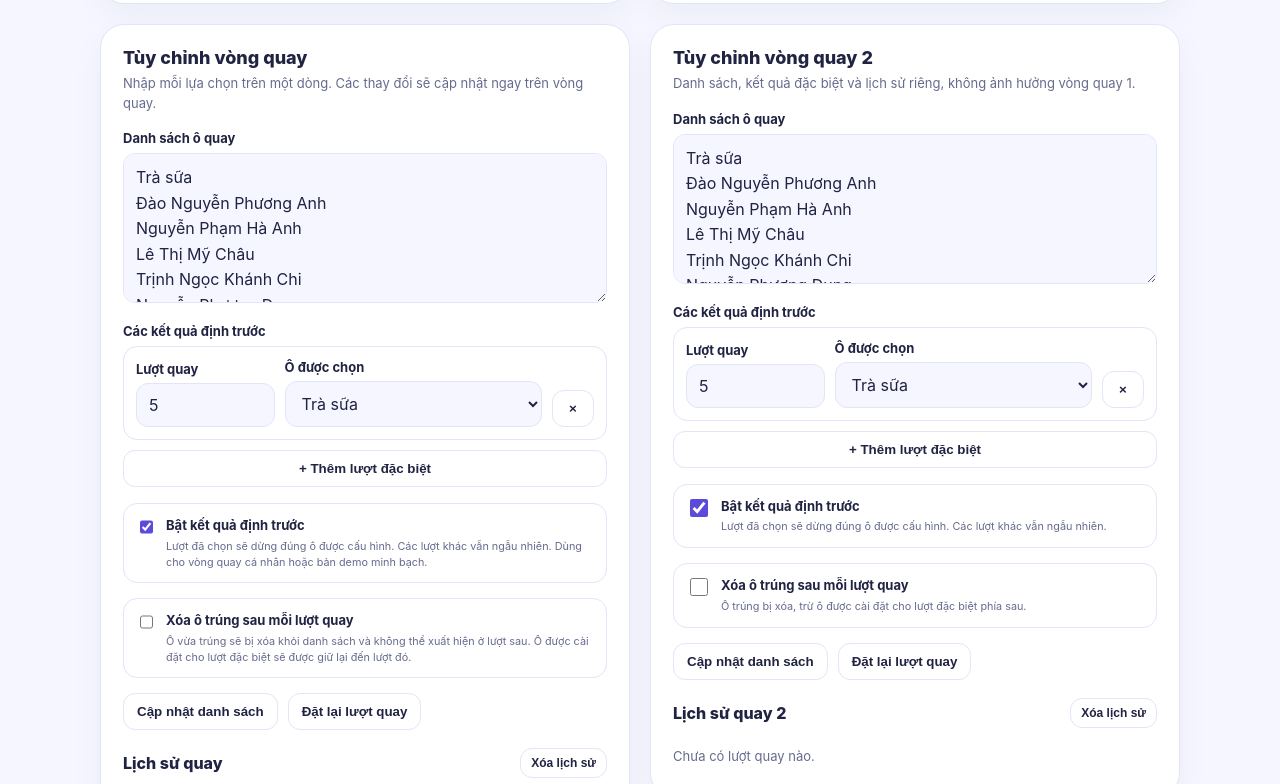
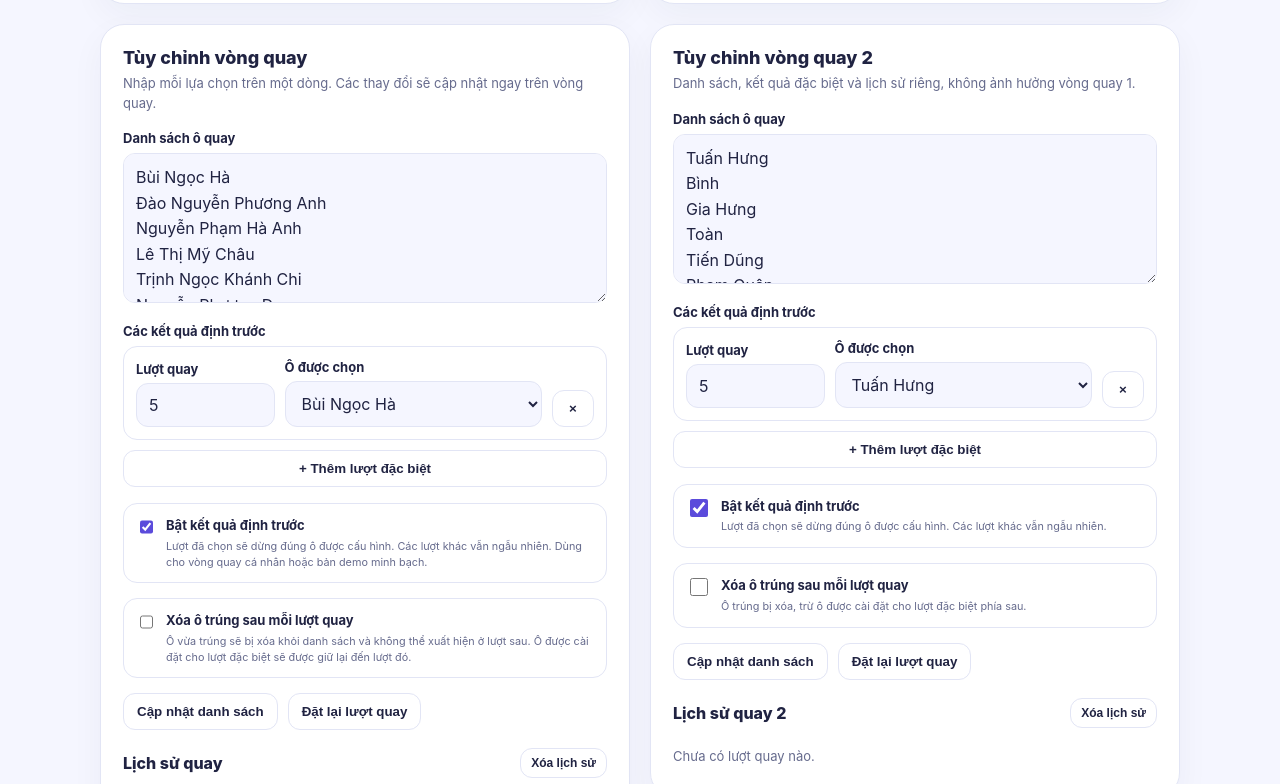
Before and after one commit to alonxelo-gif/vong-quay-cua-toi, a plain HTML site: page index.html in a window 1280 px wide. Shown: the part 703-1487 px from the top of the page. Drawn offline with Linux system fonts and the light colour scheme.

Commit message:
Update index.html

```diff
--- a/index.html
+++ b/index.html
@@ -86,14 +86,13 @@ footer { text-align:center; color:var(--muted); font-size:12px; margin-top:20px;
       <section class="panel" aria-label="Cài đặt vòng quay">
         <h2 class="section-title">Tùy chỉnh vòng quay</h2>
         <p class="help">Nhập mỗi lựa chọn trên một dòng. Các thay đổi sẽ cập nhật ngay trên vòng quay.</p>
-        <div class="field"><label for="options">Danh sách ô quay</label><textarea id="options">Trà sữa
+        <div class="field"><label for="options">Danh sách ô quay</label><textarea id="options">Bùi Ngọc Hà
 Đào Nguyễn Phương Anh
 Nguyễn Phạm Hà Anh
 Lê Thị Mỹ Châu
 Trịnh Ngọc Khánh Chi
 Nguyễn Phương Dung
 Lê Thị Thùy Dương
-Bùi Ngọc Hà
 Hoàng Thu Hà
 Nguyễn Thanh Hà
 Lê Bảo Khánh
@@ -122,25 +121,32 @@ Nguyễn Tường Vy</textarea></div>
         <section class="panel" aria-label="Cài đặt vòng quay thứ hai">
           <h2 class="section-title">Tùy chỉnh vòng quay 2</h2>
           <p class="help">Danh sách, kết quả đặc biệt và lịch sử riêng, không ảnh hưởng vòng quay 1.</p>
-          <div class="field"><label for="options2">Danh sách ô quay</label><textarea id="options2">Trà sữa
-Đào Nguyễn Phương Anh
-Nguyễn Phạm Hà Anh
-Lê Thị Mỹ Châu
-Trịnh Ngọc Khánh Chi
-Nguyễn Phương Dung
-Lê Thị Thùy Dương
-Bùi Ngọc Hà
-Hoàng Thu Hà
-Nguyễn Thanh Hà
-Lê Bảo Khánh
-Đỗ Thị Khánh Linh
-Đào Thị Minh Ngọc
-Lê Phương Thảo
-Phùng Thanh Thủy
-Phùng Thị Thùy Trang
-Trịnh Thuỳ Trang
-Nguyễn Thanh Vân
-Nguyễn Tường Vy</textarea></div>
+          <div class="field"><label for="options2">Danh sách ô quay</label><textarea id="options2">Tuấn Hưng
+Bình
+Gia Hưng
+Toàn
+Tiến Dũng
+Phạm Quân
+Sơn đẹp trai
+Công Tuấn
+Công
+Mạnh
+Lộc
+Tùng
+Đức Anh
+Quang Hà
+Anh Tuấn
+Tuấn Minh
+Huy
+Kiên
+Phan Bảo
+Đạo
+Chí Anh
+minh Ngọc
+minh Đức
+Phạm Dũng
+Bùi Bảo
+Giang</textarea></div>
           <div class="field"><label>Các kết quả định trước</label><div class="target-rules" id="targetRules2"><div class="target-rule"><div><label>Lượt quay</label><input class="target-turn" type="number" min="1" max="999999" value="5" aria-label="Số lượt quay đặc biệt"></div><div><label>Ô được chọn</label><select class="target-option" aria-label="Ô được chọn ở lượt đặc biệt"><option value="">Chọn một ô</option></select></div><button type="button" class="secondary remove-target-rule" aria-label="Xóa thiết lập lượt quay">×</button></div></div><button type="button" class="secondary add-target-rule" id="addTargetRuleBtn2">+ Thêm lượt đặc biệt</button></div>
           <div class="note"><input type="checkbox" id="enableTarget2" checked><label for="enableTarget2">Bật kết quả định trước<small>Lượt đã chọn sẽ dừng đúng ô được cấu hình. Các lượt khác vẫn ngẫu nhiên.</small></label></div>
           <div class="note"><input type="checkbox" id="removeWinner2"><label for="removeWinner2">Xóa ô trúng sau mỗi lượt quay<small>Ô trúng bị xóa, trừ ô được cài đặt cho lượt đặc biệt phía sau.</small></label></div>
```
